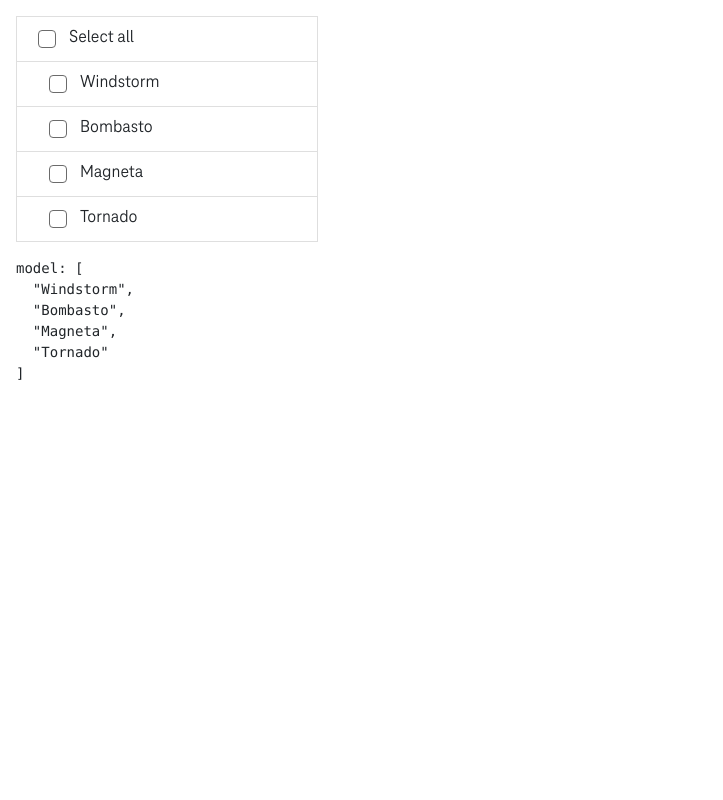
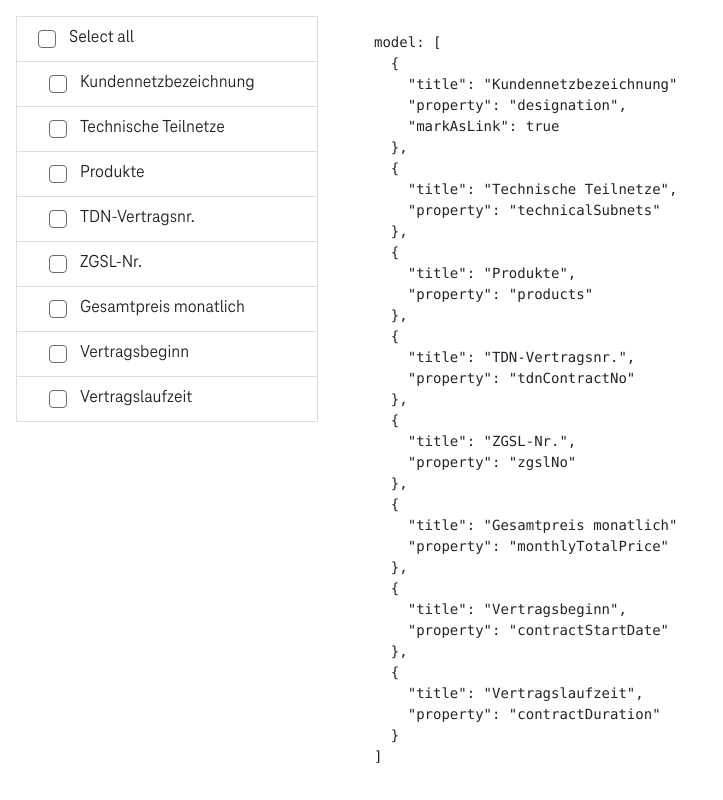
Before and after one commit to luongtx/ngx-bootstrap-sortable-css-rzppya, an Angular app: page / in a window 1280 px wide. Shown: the whole page, without its empty margins (0-723 px from the left). Built offline with nearby package versions, Linux system fonts and the light colour scheme.

Commit message:
update model

```diff
--- a/src/app/app.component.html
+++ b/src/app/app.component.html
@@ -1,7 +1,9 @@
 <ng-template #itemTemplate let-item="item" let-index="index">
-  <div class="list-group-item"> <input type="checkbox" name="checkbox" id="" class="form-check-input ms-3"> <label
-      for="checkbox" class="ms-2">{{item.value}}</label></div>
-  </ng-template>
+  <div class="list-group-item">
+    <input type="checkbox" name="checkbox" id="" class="form-check-input ms-3"> <label
+      for="checkbox" class="ms-2">{{item.value}}</label>
+  </div>
+</ng-template>
 
 <div class="row">
   <div class="col-xs-6 col-6 col-md-5 col-lg-3 m-3">
@@ -10,13 +12,16 @@
           for="checkbox" class="ms-2">Select all</label>
       </div>
       <bs-sortable
-        [(ngModel)]="itemStringsLeft"
+        [(ngModel)]="columnsConfig"
+        fieldName="title"
         [itemTemplate]="itemTemplate"
         itemClass="sortable-item"
         itemActiveClass="active"
         wrapperClass="sortable-wrapper">
       </bs-sortable>
     </div>
-    <pre class="code-preview mt-3">model: {{ itemStringsLeft | json }}</pre>
+  </div>
+  <div class="col-xs-6 col-6 col-md-5 col-lg-3 m-3">
+    <pre class="code-preview mt-3">model: {{ columnsConfig | json }}</pre>
   </div>
 </div>
--- a/src/app/app.component.ts
+++ b/src/app/app.component.ts
@@ -1,15 +1,22 @@
 import { Component } from '@angular/core';
+import { CfgColumn } from './cfg-column.model';
 
 @Component({
   selector: 'my-app',
   templateUrl: './app.component.html',
-  styleUrls: [ './app.component.scss' ]
+  styleUrls: ['./app.component.scss']
 })
-export class AppComponent  {
- itemStringsLeft: any[] = [
-    'Windstorm',
-    'Bombasto',
-    'Magneta',
-    'Tornado'
-  ];
+export class AppComponent {
+
+  columnsConfig: CfgColumn[] = [
+    { title: 'Kundennetzbezeichnung', property: 'designation', markAsLink: true },
+    { title: 'Technische Teilnetze', property: 'technicalSubnets' },
+    { title: 'Produkte', property: 'products' },
+    { title: 'TDN-Vertragsnr.', property: 'tdnContractNo' },
+    { title: 'ZGSL-Nr.', property: 'zgslNo' },
+    { title: 'Gesamtpreis monatlich', property: 'monthlyTotalPrice' },
+    { title: 'Vertragsbeginn', property: 'contractStartDate' },
+    { title: 'Vertragslaufzeit', property: 'contractDuration' },
+  ]
+
 }
```
Also changed, not shown: src/app/cfg-column.model.ts (added, +8 -0 lines).
